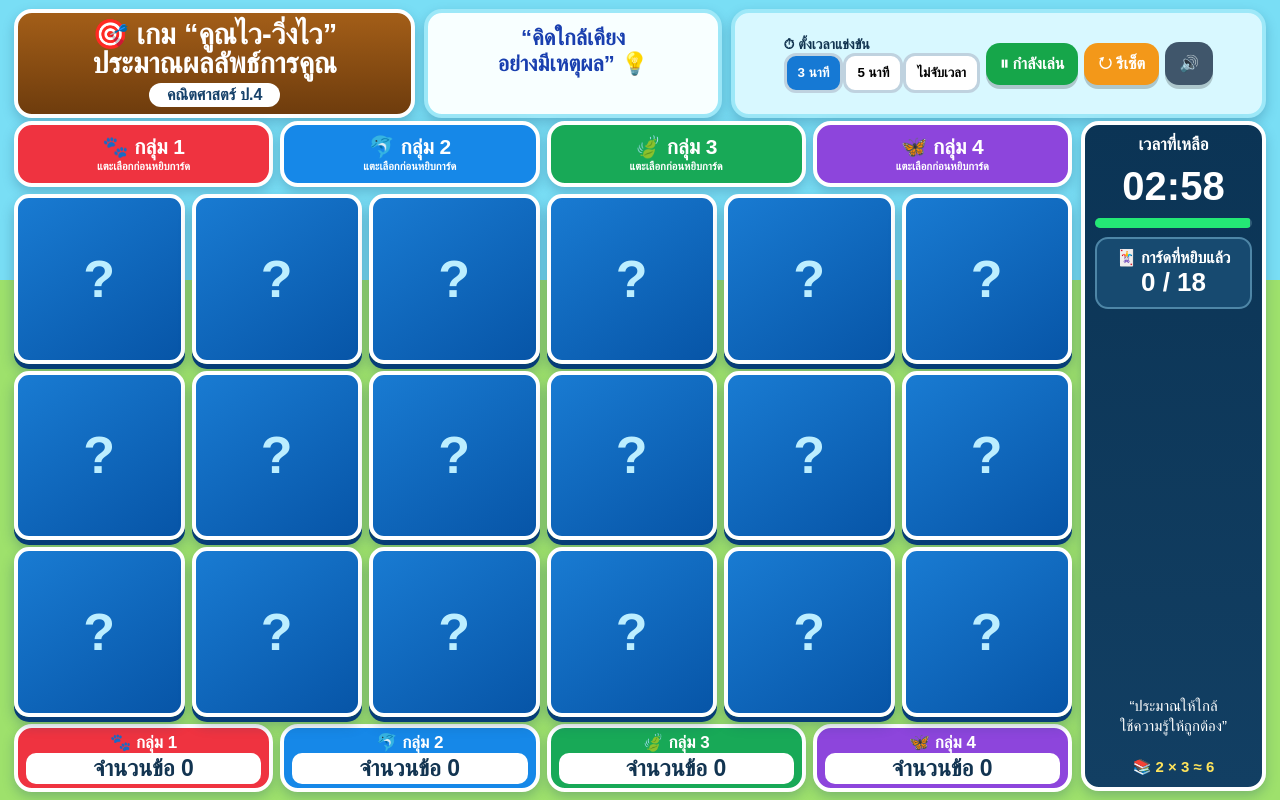
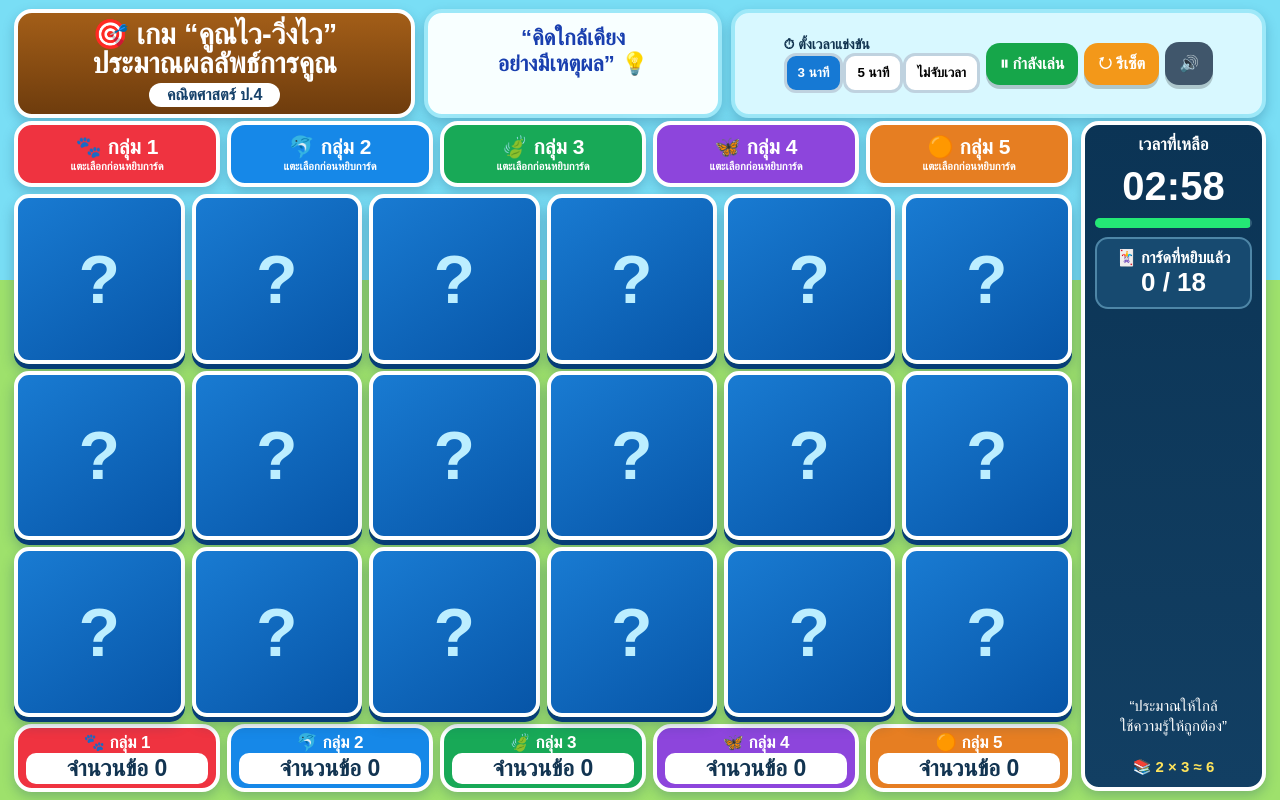
Before and after one commit to crayzybabie/-, a plain HTML site: page index.html in a window 1280 px wide. Both pictures are taken after a click on the button "▶ เริ่มเกม". Drawn offline with Linux system fonts and the light colour scheme.

Commit message:
Add files via upload

```diff
--- a/index.html
+++ b/index.html
@@ -13,17 +13,17 @@
 .controls strong{font-size:14px}.time{padding:9px 11px;border-radius:12px;border:3px solid #bfd2df;background:#fff;font-weight:900}.time.active{background:#1679d4;color:#fff}
 button{font-family:inherit;cursor:pointer;touch-action:manipulation}.action{color:white;border:0;border-radius:14px;padding:12px 14px;font-weight:900;font-size:16px;box-shadow:0 4px #0003}.start{background:#16a64a}.reset{background:#f39819}.sound{background:#40566b}
 .main{flex:1;min-height:0;display:grid;grid-template-columns:minmax(0,1fr) 185px;gap:9px}
-.left{min-width:0;display:flex;flex-direction:column;min-height:0}.teams{height:66px;display:grid;grid-template-columns:repeat(4,1fr);gap:7px;margin-bottom:7px}
-.team{color:#fff;font-size:21px;font-weight:900;line-height:1;border:4px solid #fff;transition:.18s}.team small{display:block;font-size:11px;margin-top:4px}.red{background:#ef3340}.blue{background:#1688e8}.green{background:#18a957}.purple{background:#8d45dc}.team.selected{outline:5px solid #ffe45a;transform:translateY(-3px) scale(1.02)}
+.left{min-width:0;display:flex;flex-direction:column;min-height:0}.teams{height:66px;display:grid;grid-template-columns:repeat(5,1fr);gap:7px;margin-bottom:7px}
+.team{color:#fff;font-size:21px;font-weight:900;line-height:1;border:4px solid #fff;transition:.18s}.team small{display:block;font-size:11px;margin-top:4px}.red{background:#ef3340}.blue{background:#1688e8}.green{background:#18a957}.purple{background:#8d45dc}.orange{background:#e67e22}.team.selected{outline:5px solid #ffe45a;transform:translateY(-3px) scale(1.02)}
 .grid{flex:1;min-height:0;display:grid;grid-template-columns:repeat(6,1fr);grid-template-rows:repeat(3,1fr);gap:7px}
-.card{position:relative;border:4px solid #fff;border-radius:15px;background:linear-gradient(145deg,#197bd2,#0755a7);box-shadow:0 5px #073d77,0 8px 13px #17466b55;color:#bceeff;font-size:52px;font-weight:900;display:flex;align-items:center;justify-content:center;transition:.18s;overflow:hidden}
+.card{position:relative;border:4px solid #fff;border-radius:15px;background:linear-gradient(145deg,#197bd2,#0755a7);box-shadow:0 5px #073d77,0 8px 13px #17466b55;color:#bceeff;font-size:68px;font-weight:900;display:flex;align-items:center;justify-content:center;transition:.18s;overflow:hidden}
 .card:not(.used):hover,.card.focus{transform:translateY(-6px) scale(1.035);filter:brightness(1.15);box-shadow:0 10px #073d77,0 14px 20px #17466b66}.card:active{transform:scale(.96)}
-.card.used{background:linear-gradient(#fff,#e7f6ff);color:#143c5a;box-shadow:0 4px #7ca8c0;cursor:default}.card.used .q{font-size:22px;text-align:center;line-height:1.15}.owner{position:absolute;right:6px;bottom:5px;color:#fff;font-size:11px;padding:3px 7px;border-radius:9px}.c1{background:#ef3340}.c2{background:#1688e8}.c3{background:#18a957}.c4{background:#8d45dc}
+.card.used{background:linear-gradient(#fff,#e7f6ff);color:#143c5a;box-shadow:0 4px #7ca8c0;cursor:default}.card.used .q{font-size:30px;text-align:center;line-height:1.15}.owner{position:absolute;right:6px;bottom:5px;color:#fff;font-size:11px;padding:3px 7px;border-radius:9px}.c1{background:#ef3340}.c2{background:#1688e8}.c3{background:#18a957}.c4{background:#8d45dc}.c5{background:#e67e22}
 .flip{animation:flip .5s}.spark{position:absolute;width:8px;height:8px;border-radius:50%;background:#ffe35b;animation:spark .7s forwards}@keyframes flip{0%{transform:rotateY(0)}45%{transform:rotateY(90deg) scale(1.08)}100%{transform:rotateY(0)}}@keyframes spark{to{opacity:0;transform:translate(var(--x),var(--y)) scale(.2)}}
 .side{background:linear-gradient(#0b3455,#123f63);color:white;padding:10px;display:flex;flex-direction:column;gap:9px}.side h3{text-align:center;margin:0;font-size:17px}.clock{text-align:center;font-size:40px;font-weight:900}.bar{height:10px;background:#315d78;border-radius:10px;overflow:hidden}.bar i{display:block;height:100%;background:#24e875;width:100%;transition:width 1s}.stat{background:#174a70;border:2px solid #4e86a7;border-radius:13px;text-align:center;padding:9px;font-weight:900}.stat b{font-size:26px}.tip{text-align:center;margin-top:auto;line-height:1.35;font-size:15px}.tip strong{color:#ffe45b}
-.bottom{height:67px;display:grid;grid-template-columns:repeat(4,1fr);gap:7px;margin-top:7px}.box{padding:4px 8px;text-align:center;color:#fff}.box b{font-size:17px}.count{background:#fff;color:#123451;border-radius:10px;font-size:23px;font-weight:900;padding:2px}
+.bottom{height:67px;display:grid;grid-template-columns:repeat(5,1fr);gap:7px;margin-top:7px}.box{padding:4px 8px;text-align:center;color:#fff}.box b{font-size:17px}.count{background:#fff;color:#123451;border-radius:10px;font-size:23px;font-weight:900;padding:2px}
 .modal{display:none;position:fixed;inset:0;background:#052b4699;align-items:center;justify-content:center;z-index:5}.modal.show{display:flex}.modal div{background:#fff;border:5px solid #68c8ef;border-radius:22px;padding:25px;text-align:center;font-size:18px}.modal button{background:#1679d4;color:#fff;border:0;border-radius:12px;padding:10px 24px;font-weight:900}
-@media(max-width:1050px){.title b{font-size:24px}.quote{font-size:18px}.time{padding:7px 8px}.action{padding:9px 10px;font-size:14px}.team{font-size:18px}.card{font-size:44px}.side{width:185px}.bottom{height:62px}}
+@media(max-width:1050px){.title b{font-size:24px}.quote{font-size:18px}.time{padding:7px 8px}.action{padding:9px 10px;font-size:14px}.team{font-size:18px}.card{font-size:58px}.side{width:185px}.bottom{height:62px;grid-template-columns:repeat(5,1fr)}}
 </style></head><body>
 <div class="app">
 <header class="top">
@@ -34,31 +34,31 @@ button{font-family:inherit;cursor:pointer;touch-action:manipulation}.action{colo
 <button id="start" class="action start">▶ เริ่มเกม</button><button id="reset" class="action reset">↻ รีเซ็ต</button><button id="sound" class="action sound">🔊</button></div>
 </header>
 <main class="main"><section class="left">
-<div class="teams"><button class="team red" data-team="1">🐾 กลุ่ม 1<small>แตะเลือกก่อนหยิบการ์ด</small></button><button class="team blue" data-team="2">🐬 กลุ่ม 2<small>แตะเลือกก่อนหยิบการ์ด</small></button><button class="team green" data-team="3">🍃 กลุ่ม 3<small>แตะเลือกก่อนหยิบการ์ด</small></button><button class="team purple" data-team="4">🦋 กลุ่ม 4<small>แตะเลือกก่อนหยิบการ์ด</small></button></div>
+<div class="teams"><button class="team red" data-team="1">🐾 กลุ่ม 1<small>แตะเลือกก่อนหยิบการ์ด</small></button><button class="team blue" data-team="2">🐬 กลุ่ม 2<small>แตะเลือกก่อนหยิบการ์ด</small></button><button class="team green" data-team="3">🍃 กลุ่ม 3<small>แตะเลือกก่อนหยิบการ์ด</small></button><button class="team purple" data-team="4">🦋 กลุ่ม 4<small>แตะเลือกก่อนหยิบการ์ด</small></button><button class="team orange" data-team="5">🟠 กลุ่ม 5<small>แตะเลือกก่อนหยิบการ์ด</small></button></div>
 <div id="grid" class="grid"></div>
-<div class="bottom"><div class="box red"><b>🐾 กลุ่ม 1</b><div class="count" id="n1">จำนวนข้อ 0</div></div><div class="box blue"><b>🐬 กลุ่ม 2</b><div class="count" id="n2">จำนวนข้อ 0</div></div><div class="box green"><b>🍃 กลุ่ม 3</b><div class="count" id="n3">จำนวนข้อ 0</div></div><div class="box purple"><b>🦋 กลุ่ม 4</b><div class="count" id="n4">จำนวนข้อ 0</div></div></div>
+<div class="bottom"><div class="box red"><b>🐾 กลุ่ม 1</b><div class="count" id="n1">จำนวนข้อ 0</div></div><div class="box blue"><b>🐬 กลุ่ม 2</b><div class="count" id="n2">จำนวนข้อ 0</div></div><div class="box green"><b>🍃 กลุ่ม 3</b><div class="count" id="n3">จำนวนข้อ 0</div></div><div class="box purple"><b>🦋 กลุ่ม 4</b><div class="count" id="n4">จำนวนข้อ 0</div></div><div class="box orange"><b>🟠 กลุ่ม 5</b><div class="count" id="n5">จำนวนข้อ 0</div></div></div>
 </section>
 <aside class="side"><h3>เวลาที่เหลือ</h3><div id="clock" class="clock">03:00</div><div class="bar"><i id="bar"></i></div><div class="stat">🃏 การ์ดที่หยิบแล้ว<br><b id="picked">0 / 18</b></div><div class="tip">“ประมาณให้ใกล้<br>ใช้ความรู้ให้ถูกต้อง”<br><br>📚 <strong>2 × 3 ≈ 6</strong></div></aside></main></div>
 <div id="modal" class="modal"><div><h2>🔔 หมดเวลา!</h2><p>หยุดหยิบการ์ดและตรวจใบงานของแต่ละกลุ่มได้เลยครับ</p><button onclick="closeModal()">ตกลง</button></div></div>
 <script>
 const qs=["24 × 3","48 × 2","67 × 4","125 × 3","216 × 4","309 × 2","23 × 12","34 × 15","42 × 16","21 × 24","35 × 12","18 × 25","72 × 6","84 × 7","132 × 5","241 × 3","315 × 2","428 × 4"];
-let team=0,playing=false,mode=180,left=180,timer=null,soundOn=true,audio=null,c=[0,0,0,0];
+let team=0,playing=false,mode=180,left=180,timer=null,soundOn=true,audio=null,c=[0,0,0,0,0];
 const grid=document.getElementById("grid");
 function audioOn(){if(!audio)audio=new(window.AudioContext||window.webkitAudioContext)();if(audio.state==="suspended")audio.resume()}
-function beep(f=700,d=.08,v=.03){if(!soundOn)return;audioOn();let o=audio.createOscillator(),g=audio.createGain();o.frequency.value=f;o.type="sine";g.gain.value=v;g.gain.exponentialRampToValueAtTime(.0001,audio.currentTime+d);o.connect(g);g.connect(audio.destination);o.start();o.stop(audio.currentTime+d)}
-function bell(){[880,1175,1568].forEach((f,i)=>setTimeout(()=>beep(f,.4,.06),i*100))}
+function beep(f=700,d=.08,v=.085){if(!soundOn)return;audioOn();let o=audio.createOscillator(),g=audio.createGain();o.frequency.value=f;o.type="sine";g.gain.value=v;g.gain.exponentialRampToValueAtTime(.0001,audio.currentTime+d);o.connect(g);g.connect(audio.destination);o.start();o.stop(audio.currentTime+d)}
+function bell(){[880,1175,1568].forEach((f,i)=>setTimeout(()=>beep(f,.45,.16),i*100))}
 function sparks(el){for(let i=0;i<12;i++){let s=document.createElement("i");s.className="spark";s.style.left="50%";s.style.top="50%";s.style.setProperty("--x",(Math.random()*140-70)+"px");s.style.setProperty("--y",(Math.random()*110-55)+"px");el.appendChild(s);setTimeout(()=>s.remove(),750)}}
 function fmt(x){return String(Math.floor(x/60)).padStart(2,"0")+":"+String(x%60).padStart(2,"0")}
 function update(){document.getElementById("clock").textContent=mode?fmt(left):"∞";document.getElementById("bar").style.width=(mode?left/mode*100:100)+"%";document.getElementById("bar").style.background=left<=10&&mode?"#ff4d5e":"#24e875"}
-function selectTeam(n){team=n;document.querySelectorAll(".team").forEach(x=>x.classList.toggle("selected",+x.dataset.team===n));beep(520,.06,.025)}
+function selectTeam(n){team=n;document.querySelectorAll(".team").forEach(x=>x.classList.toggle("selected",+x.dataset.team===n));beep(520,.06,.06)}
 document.querySelectorAll(".team").forEach(x=>x.onclick=()=>selectTeam(+x.dataset.team));
-function build(){grid.innerHTML="";qs.forEach(q=>{let b=document.createElement("button");b.className="card";b.innerHTML='<span class="q">?</span>';b.onmouseenter=()=>!b.classList.contains("used")&&beep(420,.035,.012);b.onfocus=()=>b.classList.add("focus");b.onblur=()=>b.classList.remove("focus");b.onclick=()=>pick(b,q);grid.appendChild(b)})}
-function pick(b,q){if(!playing)return;if(!team){alert("กรุณาเลือกกลุ่มก่อนหยิบการ์ดครับ");return}if(b.classList.contains("used"))return;audioOn();b.classList.add("flip");beep(980,.09,.035);setTimeout(()=>beep(1320,.13,.035),90);sparks(b);b.classList.add("used");b.innerHTML='<span class="q">'+q+'</span><span class="owner c'+team+'">กลุ่ม '+team+'</span>';c[team-1]++;document.getElementById("n"+team).textContent="จำนวนข้อ "+c[team-1];document.getElementById("picked").textContent=c.reduce((a,b)=>a+b,0)+" / 18";team=0;document.querySelectorAll(".team").forEach(x=>x.classList.remove("selected"));if(c.reduce((a,b)=>a+b,0)===18)finish()}
-function start(){if(playing)return;audioOn();playing=true;document.getElementById("start").textContent="⏸ กำลังเล่น";if(mode){left=mode;update();beep(880,.08,.025);clearInterval(timer);timer=setInterval(()=>{left--;update();if(left>0)beep(left<=10?980:880,.055,.022);if(left<=0)finish()},1000)}}
+function build(){grid.innerHTML="";qs.forEach(q=>{let b=document.createElement("button");b.className="card";b.innerHTML='<span class="q">?</span>';b.onmouseenter=()=>!b.classList.contains("used")&&beep(420,.035,.035);b.onfocus=()=>b.classList.add("focus");b.onblur=()=>b.classList.remove("focus");b.onclick=()=>pick(b,q);grid.appendChild(b)})}
+function pick(b,q){if(!playing)return;if(!team){alert("กรุณาเลือกกลุ่มก่อนหยิบการ์ดครับ");return}if(b.classList.contains("used"))return;audioOn();b.classList.add("flip");beep(980,.09,.085);setTimeout(()=>beep(1320,.13,.085),90);sparks(b);b.classList.add("used");b.innerHTML='<span class="q">'+q+'</span><span class="owner c'+team+'">กลุ่ม '+team+'</span>';c[team-1]++;document.getElementById("n"+team).textContent="จำนวนข้อ "+c[team-1];document.getElementById("picked").textContent=c.reduce((a,b)=>a+b,0)+" / 18";team=0;document.querySelectorAll(".team").forEach(x=>x.classList.remove("selected"));if(c.reduce((a,b)=>a+b,0)===18)finish()}
+function start(){if(playing)return;audioOn();playing=true;document.getElementById("start").textContent="⏸ กำลังเล่น";if(mode){left=mode;update();beep(880,.08,.07);clearInterval(timer);timer=setInterval(()=>{left--;update();if(left>0)beep(left<=10?1040:880,.07,left<=10?.12:.065);if(left<=0)finish()},1000)}}
 function finish(){if(!playing)return;playing=false;clearInterval(timer);timer=null;document.getElementById("start").textContent="▶ เริ่มเกม";grid.querySelectorAll(".card:not(.used)").forEach(x=>x.disabled=true);if(mode){left=0;update();bell();document.getElementById("modal").classList.add("show")}}
 function closeModal(){document.getElementById("modal").classList.remove("show")}
-function reset(){clearInterval(timer);timer=null;playing=false;team=0;c=[0,0,0,0];left=mode||0;document.getElementById("start").textContent="▶ เริ่มเกม";document.querySelectorAll(".team").forEach(x=>x.classList.remove("selected"));[1,2,3,4].forEach(i=>document.getElementById("n"+i).textContent="จำนวนข้อ 0");document.getElementById("picked").textContent="0 / 18";build();update()}
+function reset(){clearInterval(timer);timer=null;playing=false;team=0;c=[0,0,0,0,0];left=mode||0;document.getElementById("start").textContent="▶ เริ่มเกม";document.querySelectorAll(".team").forEach(x=>x.classList.remove("selected"));[1,2,3,4,5].forEach(i=>document.getElementById("n"+i).textContent="จำนวนข้อ 0");document.getElementById("picked").textContent="0 / 18";build();update()}
 document.querySelectorAll(".time").forEach(x=>x.onclick=()=>{if(playing)return;document.querySelectorAll(".time").forEach(y=>y.classList.remove("active"));x.classList.add("active");mode=+x.dataset.t;left=mode;update()});
-document.getElementById("start").onclick=start;document.getElementById("reset").onclick=reset;document.getElementById("sound").onclick=()=>{soundOn=!soundOn;document.getElementById("sound").textContent=soundOn?"🔊":"🔇";if(soundOn)beep(700,.12,.04)};
+document.getElementById("start").onclick=start;document.getElementById("reset").onclick=reset;document.getElementById("sound").onclick=()=>{soundOn=!soundOn;document.getElementById("sound").textContent=soundOn?"🔊":"🔇";if(soundOn)beep(700,.12,.09)};
 build();update();
 </script></body></html>
```
